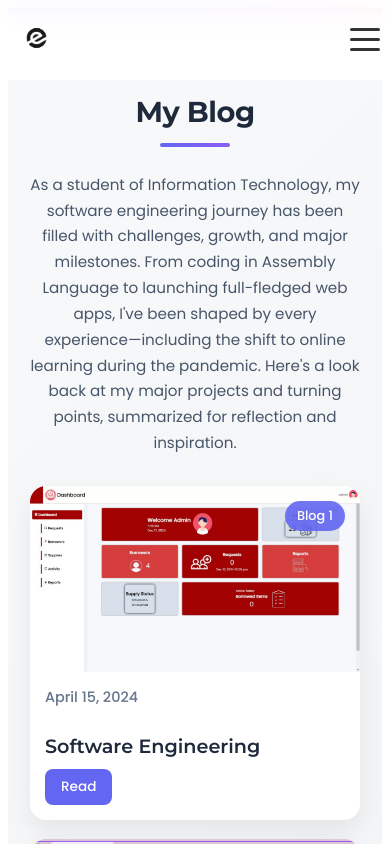
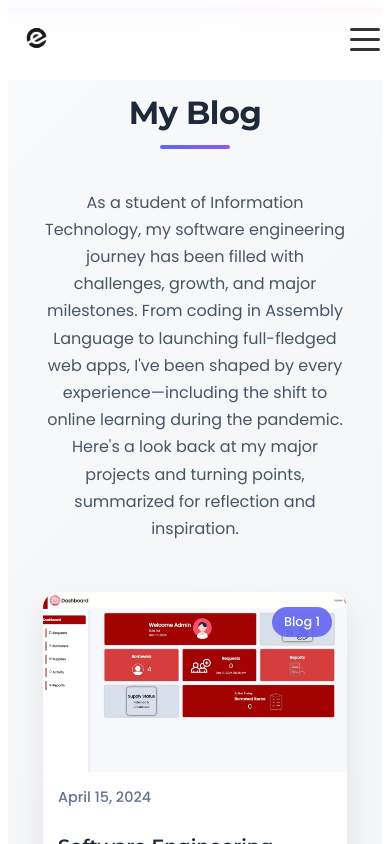
Before and after one commit to erich411/Portfolio, a React (Vite) app: page /blogs in a window 390 px wide. Shown: the top 844 px of the page. Built offline with nearby package versions, Linux system fonts and the light colour scheme.

Commit message:
fix modal

```diff
--- a/src/css/blogs.css
+++ b/src/css/blogs.css
@@ -1,7 +1,7 @@
 @import url("https://fonts.googleapis.com/css2?family=Poppins:wght@300;400;500;600;700&family=Montserrat:wght@400;500;600;700&display=swap");
 
 .blogs {
-  padding: 60px 20px;
+  padding: 80px 20px;
   background: linear-gradient(135deg, #f8f9fa 0%, #e9ecef 100%);
   display: flex;
   justify-content: center;
@@ -10,8 +10,7 @@
   width: 100%;
   box-sizing: border-box;
   position: relative;
-  overflow-x: hidden; /* Prevent horizontal scroll */
-  will-change: transform; /* Optimize for animations */
+  overflow: hidden;
 }
 
 .blogs::before {
@@ -27,16 +26,16 @@
 .blogs-container {
   max-width: 1200px;
   width: 100%;
-  padding: 0 15px;
+  padding: 0 20px;
 }
 
 .blogs-header {
   text-align: center;
-  margin-bottom: 30px;
+  margin-bottom: 40px;
 }
 
 .blogs-header h1 {
-  font-size: clamp(2rem, 5vw, 3rem); /* Responsive font size */
+  font-size: 3rem;
   font-weight: 700;
   color: #1e293b;
   margin-bottom: 15px;
@@ -55,11 +54,11 @@
 .blogs-intro {
   text-align: center;
   max-width: 800px;
-  margin: 0 auto 40px;
+  margin: 0 auto 50px;
 }
 
 .blogs-intro p {
-  font-size: clamp(0.95rem, 2vw, 1.1rem); /* Responsive font size */
+  font-size: 1.1rem;
   line-height: 1.7;
   color: #475569;
   transition: all 0.3s ease;
@@ -67,11 +66,8 @@
 
 .blogs-grid {
   display: grid;
-  grid-template-columns: repeat(
-    auto-fill,
-    minmax(300px, 1fr)
-  ); /* Responsive grid */
-  gap: 25px;
+  grid-template-columns: repeat(3, 1fr);
+  gap: 30px;
   margin-bottom: 40px;
 }
 
@@ -79,30 +75,24 @@
   background: white;
   border-radius: 16px;
   overflow: hidden;
-  box-shadow: 0 10px 25px rgba(0, 0, 0, 0.07);
-  transition: transform 0.3s ease, box-shadow 0.3s ease;
+  box-shadow: 0 15px 30px rgba(0, 0, 0, 0.08);
+  transition: all 0.3s ease;
   display: flex;
   flex-direction: column;
   height: 100%;
-  contain: content; /* Improve performance */
 }
 
 .card-image {
   position: relative;
-  height: 0;
-  padding-bottom: 56.25%; /* 16:9 aspect ratio */
+  height: 200px;
   overflow: hidden;
 }
 
 .card-image img {
-  position: absolute;
-  top: 0;
-  left: 0;
   width: 100%;
   height: 100%;
   object-fit: cover;
   transition: transform 0.5s ease;
-  will-change: transform; /* Optimize for animations */
 }
 
 .blog-card:hover .card-image img {
@@ -121,11 +111,10 @@
   font-weight: 500;
   cursor: pointer;
   transition: all 0.3s ease;
-  z-index: 2;
 }
 
 .card-content {
-  padding: 20px;
+  padding: 25px;
   display: flex;
   flex-direction: column;
   flex-grow: 1;
@@ -139,12 +128,38 @@
 }
 
 .card-content h2 {
-  font-size: 1.3rem;
+  font-size: 1.4rem;
   color: #1e293b;
   font-weight: 600;
   margin-bottom: 15px;
   font-family: "Montserrat", sans-serif;
   line-height: 1.3;
+}
+
+.card-content p {
+  font-size: 0.95rem;
+  line-height: 1.6;
+  color: #475569;
+  margin-bottom: 20px;
+  flex-grow: 1;
+}
+
+.post-tags {
+  display: flex;
+  flex-wrap: wrap;
+  gap: 8px;
+  margin-bottom: 20px;
+}
+
+.post-tags span {
+  background-color: #f1f5f9;
+  color: #6366f1;
+  padding: 6px 12px;
+  border-radius: 50px;
+  font-size: 0.8rem;
+  font-weight: 500;
+  cursor: pointer;
+  transition: all 0.3s ease;
 }
 
 .read-more {
@@ -159,7 +174,25 @@
   transition: all 0.3s ease;
   align-self: flex-start;
   font-family: "Poppins", sans-serif;
-  -webkit-tap-highlight-color: transparent; /* Remove tap highlight on mobile */
+}
+
+.view-all-container {
+  display: flex;
+  justify-content: center;
+  margin-top: 20px;
+}
+
+.view-all-btn {
+  background-color: #6366f1;
+  color: white;
+  border: none;
+  padding: 12px 24px;
+  border-radius: 8px;
+  font-weight: 500;
+  font-size: 1rem;
+  cursor: pointer;
+  transition: all 0.3s ease;
+  font-family: "Poppins", sans-serif;
 }
 
 /* Modal Styles */
@@ -175,8 +208,6 @@
   align-items: center;
   z-index: 1000;
   padding: 20px;
-  backdrop-filter: blur(2px); /* Subtle blur effect */
-  -webkit-backdrop-filter: blur(2px);
 }
 
 .modal-container {
@@ -184,11 +215,9 @@
   border-radius: 16px;
   width: 100%;
   max-width: 600px;
-  max-height: 85vh;
+  max-height: 90vh;
   overflow-y: auto;
   box-shadow: 0 25px 50px -12px rgba(0, 0, 0, 0.25);
-  overscroll-behavior: contain; /* Prevent body scroll on iOS */
-  -webkit-overflow-scrolling: touch; /* Smooth scrolling on iOS */
 }
 
 .modal-header {
@@ -197,14 +226,10 @@
   align-items: center;
   padding: 20px 25px;
   border-bottom: 1px solid #e2e8f0;
-  position: sticky;
-  top: 0;
-  background: white;
-  z-index: 10;
 }
 
 .modal-header h2 {
-  font-size: 1.5rem;
+  font-size: 1.6rem;
   font-weight: 600;
   color: #1e293b;
   font-family: "Montserrat", sans-serif;
@@ -222,9 +247,6 @@
   align-items: center;
   justify-content: center;
   transition: all 0.2s ease;
-  width: 40px;
-  height: 40px;
-  -webkit-tap-highlight-color: transparent; /* Remove tap highlight on mobile */
 }
 
 .close-modal:hover {
@@ -236,7 +258,7 @@
 }
 
 .modal-content h3 {
-  font-size: 1.3rem;
+  font-size: 1.4rem;
   color: #1e293b;
   font-weight: 600;
   margin-top: 0;
@@ -268,21 +290,6 @@
   top: -5px;
 }
 
-/* Performance optimizations for all devices */
-@media (prefers-reduced-motion: reduce) {
-  .blog-card,
-  .card-image img,
-  .read-more,
-  .category-badge,
-  .close-modal {
-    transition: none !important;
-  }
-
-  .blogs-intro p {
-    transform: none !important;
-  }
-}
-
 /* Responsive styles */
 @media (max-width: 1024px) {
   .blogs-grid {
@@ -292,11 +299,11 @@
 
 @media (max-width: 768px) {
   .blogs {
-    padding: 50px 15px;
+    padding: 60px 15px;
   }
 
   .blogs-header h1 {
-    font-size: 2.2rem;
+    font-size: 2.4rem;
   }
 
   .blogs-intro p {
@@ -305,39 +312,33 @@
 
   .blogs-grid {
     grid-template-columns: 1fr;
-    gap: 20px;
+    gap: 25px;
   }
 
-  /* Reduce motion for better performance on mobile */
-  .blog-card:hover .card-image img {
-    transform: none;
+  .card-content {
+    padding: 20px;
+  }
+
+  .card-content h2 {
+    font-size: 1.3rem;
+  }
+
+  .modal-header h2 {
+    font-size: 1.4rem;
+  }
+
+  .modal-content h3 {
+    font-size: 1.2rem;
   }
 }
 
 @media (max-width: 480px) {
-  .blogs {
-    padding: 40px 12px;
+  .blogs-header h1 {
+    font-size: 2rem;
   }
 
-  .blogs-container {
-    padding: 0 10px;
-  }
-
-  .blogs-header h1 {
-    font-size: 1.8rem;
-  }
-
-  .blogs-header {
-    margin-bottom: 25px;
-    margin-top: 3rem;
-  }
-
-  .blogs-intro {
-    margin-bottom: 30px;
-  }
-
-  .blogs-intro p {
-    font-size: 0.95rem;
+  .card-image {
+    height: 180px;
   }
 
   .card-content {
@@ -349,9 +350,24 @@
     margin-bottom: 10px;
   }
 
+  .card-content p {
+    font-size: 0.9rem;
+    margin-bottom: 15px;
+  }
+
+  .post-tags span {
+    padding: 5px 10px;
+    font-size: 0.75rem;
+  }
+
   .read-more {
     padding: 8px 16px;
     font-size: 0.85rem;
+  }
+
+  .view-all-btn {
+    padding: 10px 20px;
+    font-size: 0.9rem;
   }
 
   .modal-container {
@@ -359,19 +375,28 @@
   }
 
   .modal-header {
-    padding: 15px;
+    padding: 15px 20px;
   }
 
   .modal-content {
-    padding: 15px;
+    padding: 20px;
   }
 
   .modal-header h2 {
     font-size: 1.2rem;
   }
 
+  .close-modal {
+    font-size: 1.6rem;
+  }
+
+  .modal-content h3 {
+    font-size: 1.1rem;
+    margin-bottom: 15px;
+  }
+
   .content-list li {
-    font-size: 0.95rem;
+    font-size: 0.9rem;
     padding-left: 20px;
     margin-bottom: 12px;
   }
```
